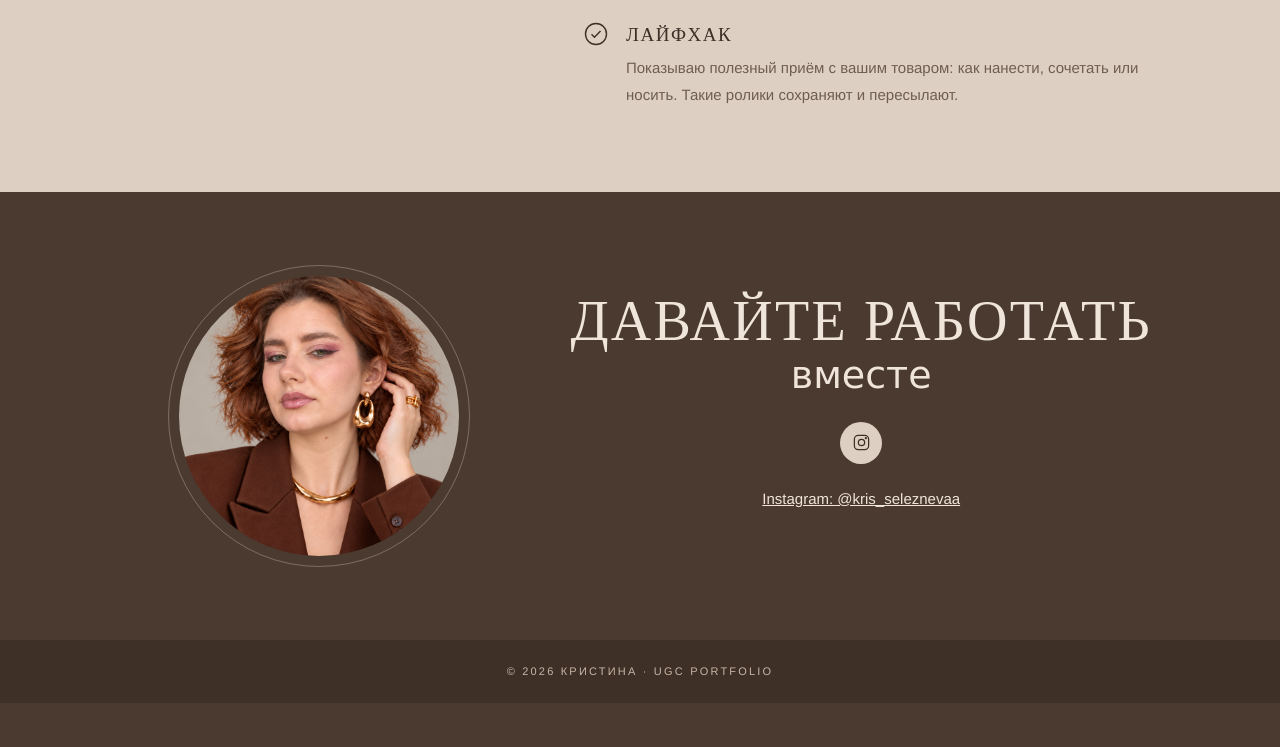
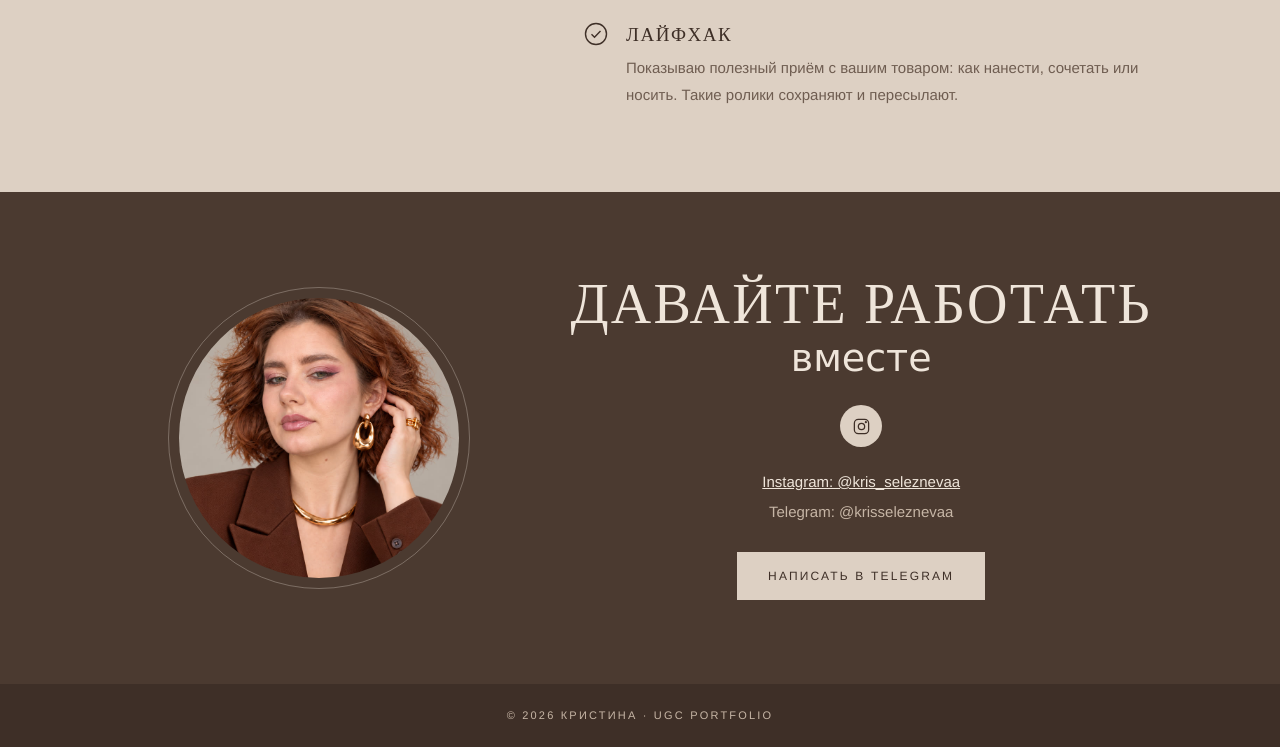
Before and after one commit to krisseleznevaa-alt/kristina-ugc, a plain HTML site: page index.html in a window 1280 px wide. Shown: the part 3847-4594 px from the top of the page. Before the commit the page ends 4550 px from the top, so only its background shows below. Drawn offline with Linux system fonts and the light colour scheme.

Commit message:
Contacts: add Telegram direct-message button
Co-Authored-By: Claude Haiku 5.5 <noreply@anthropic.com>

```diff
--- a/index.html
+++ b/index.html
@@ -347,7 +347,9 @@
         </ul>
           <div class="handles">
             <div><a href="https://www.instagram.com/kris_seleznevaa/" target="_blank" rel="noopener">Instagram: @kris_seleznevaa</a></div>
+            <span>Telegram: @krisseleznevaa</span>
           </div>
+          <a href="https://t.me/krisseleznevaa" class="btn btn-sand" target="_blank" rel="noopener">Написать в Telegram</a>
         </div>
       </div>
     </div>
```
